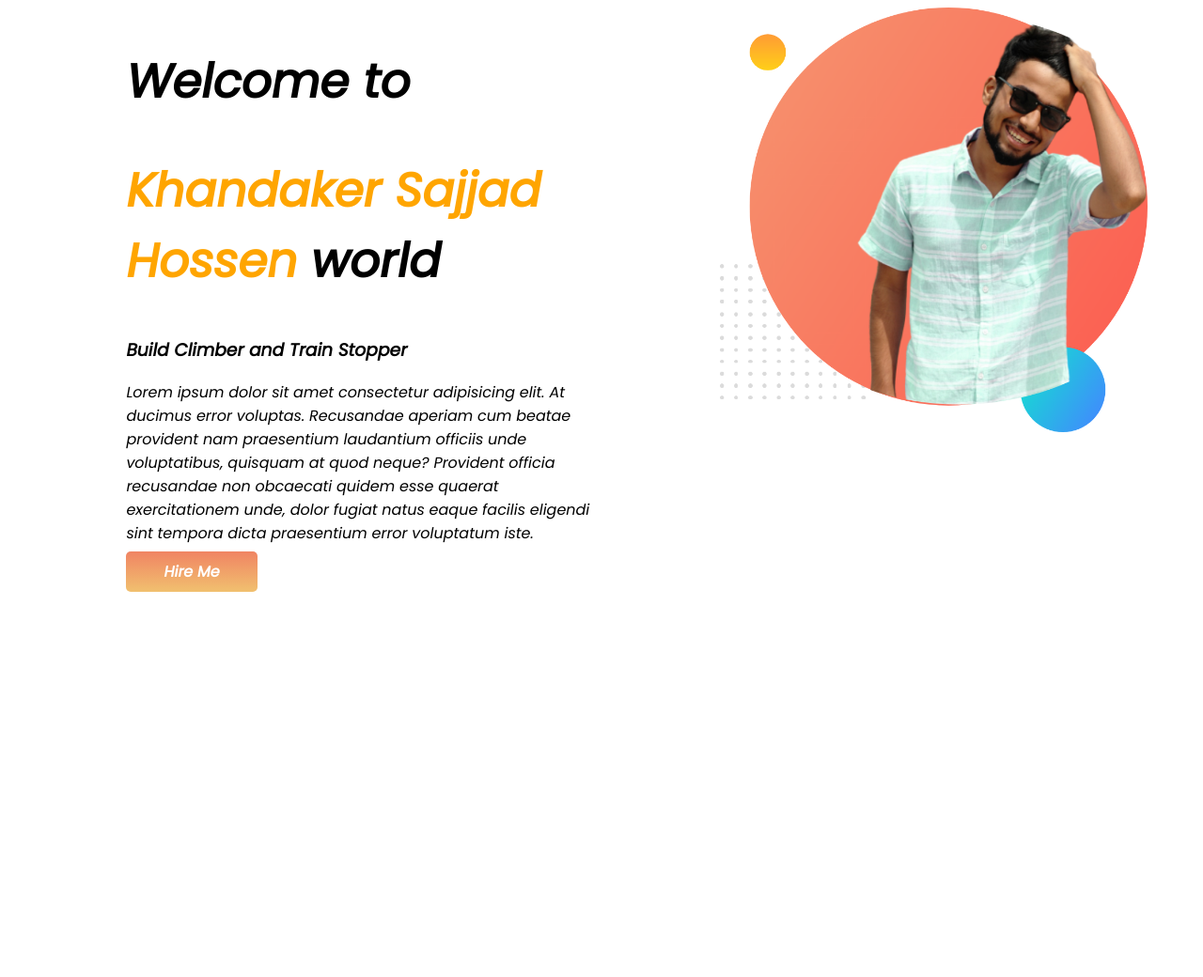
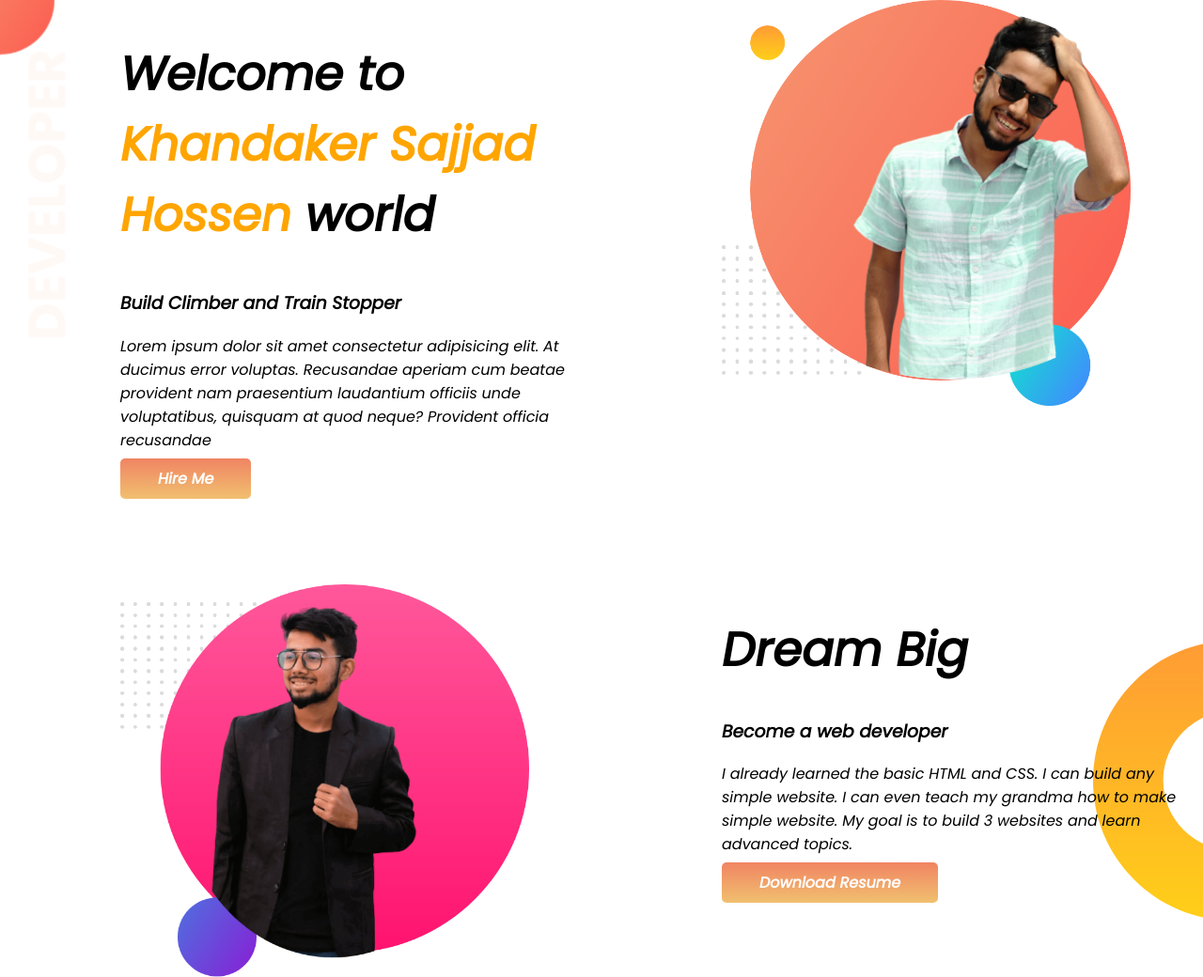
Before and after one commit to Innovatorsajjad/DeveloperPortfolio, a plain HTML site: page index.html in a window 1280 px wide. Shown: the whole page at 94% size. Before the commit the page ends 800 px from the top, so only its background shows below. Drawn offline with Linux system fonts and the light colour scheme.

Commit message:
second upload

```diff
--- a/css/style.css
+++ b/css/style.css
@@ -1,16 +1,22 @@
 body{
     font-family:'Poppins', sans-serif;
+    padding: 0;
+    margin: 0;
 }
 h1{
     font-size: 50px;
 
+}
+section{
+    padding-bottom: 100px;
 }
 .orange_color{
     color: orange;
 }
 .top_banner{
     display: flex;
-
+    background-image: url(/images/top-banner.png);
+    background-repeat: no-repeat;
 }
 .half_banner{
     width:50%;
@@ -18,7 +24,8 @@ h1{
 
 }
 .half_banner img{
-    width: 90%;
+    width: 85%;
+    display: flex;
 }
 .orange_button{
     text-decoration: none;
@@ -28,3 +35,10 @@ h1{
     color: white;
     font-weight: 700;
 }
+.second_banner{
+    display: flex;
+    display: flex;
+    background-image: url(/images/dream-bg.png);
+    background-repeat: no-repeat;
+    background-position: right;
+}
--- a/index.html
+++ b/index.html
@@ -14,10 +14,9 @@
 <body>
     <section class="top_banner">
             <div class="half_banner">
-                <h1>Welcome to</h1>
-                <h1><span class="orange_color">Khandaker Sajjad Hossen </span>world</h1>
+                <h1>Welcome to <br><span class="orange_color">Khandaker Sajjad Hossen </span>world</h1>
                 <h3>Build Climber and Train Stopper</h3>
-                <p>Lorem ipsum dolor sit amet consectetur adipisicing elit. At ducimus error voluptas. Recusandae aperiam cum beatae provident nam praesentium laudantium officiis unde voluptatibus, quisquam at quod neque? Provident officia recusandae non obcaecati quidem esse quaerat exercitationem unde, dolor fugiat natus eaque facilis eligendi sint tempora dicta praesentium error voluptatum iste.</p>
+                <p>Lorem ipsum dolor sit amet consectetur adipisicing elit. At ducimus error voluptas. Recusandae aperiam cum beatae provident nam praesentium laudantium officiis unde voluptatibus, quisquam at quod neque? Provident officia recusandae</p>
                 <a href="#" class="orange_button">Hire Me</a>
             </div>
             <div class="half_banner">
@@ -25,5 +24,16 @@
             </div>
     </section>
 
+    <div class="second_banner">
+       <div class="half_banner">
+           <img src="images/my-bg2.png" alt="">
+       </div>
+       <div class="half_banner">
+           <h1>Dream Big</h1>
+           <h3>Become a web developer</h3>
+           <p>I already learned the basic HTML and CSS. I can build any simple website. I can even teach my grandma how to make simple website. My goal is to build 3 websites and learn advanced topics.</p>
+           <a href="#" class="orange_button">Download Resume</a>
+       </div>
+    </div>
 </body>
 </html>
```
